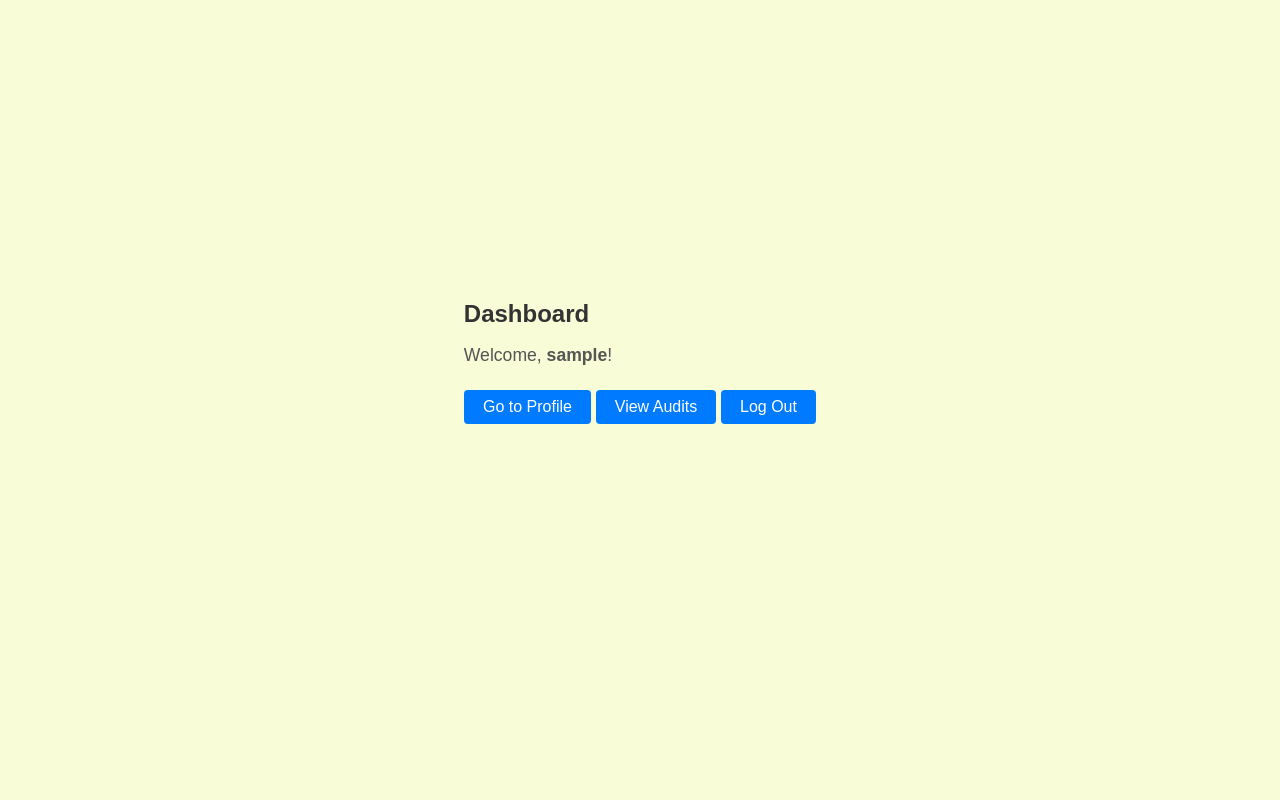
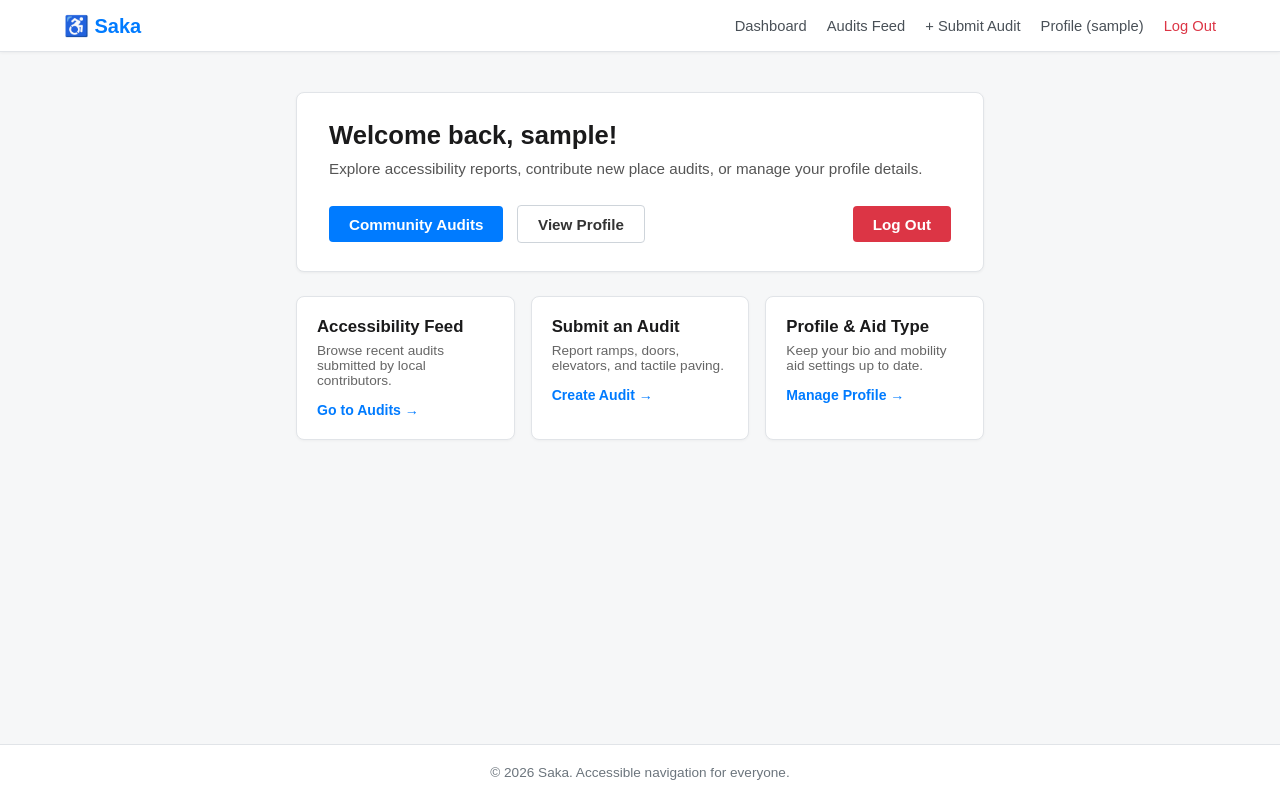
Before and after one commit to binggbongg/Saka, a Django app: page /home/ in a window 1280 px wide. Run offline with Django 5.2, Linux system fonts and the light colour scheme; the visitor is signed in with stand-in values (Sample User, id 1).

Commit message:
updated dashboard ui and navigation menu

```diff
--- a/static/css/base.css
+++ b/static/css/base.css
@@ -6,31 +6,44 @@
 
 body {
     font-family: Arial, sans-serif;
-    background-color: #f6f7f8;
+    background-color: #f6f7f8; /* Clean neutral background */
     color: #1a1a1b;
+    margin: 0;
+    padding: 0;
+    min-height: 100vh;
     display: flex;
     flex-direction: column;
-    min-height: 100vh;
 }
 
-/* Header / Navbar */
+/* 1. Header / Navbar full width */
 .site-navbar {
+    width: 100%;
+    background-color: #ffffff;
+    border-bottom: 1px solid #e1e4e8;
+    box-shadow: 0 1px 3px rgba(0, 0, 0, 0.05);
+    position: sticky;
+    top: 0;
+    z-index: 1000;
+}
+
+/* Inner container keeps links nicely spaced and prevents edge touching */
+.nav-container {
+    max-width: 1200px;
+    margin: 0 auto;
+    padding: 0.85rem 1.5rem;
     display: flex;
     justify-content: space-between;
     align-items: center;
-    background-color: #ffffff;
-    padding: 0.85rem 2rem;
-    box-shadow: 0 2px 4px rgba(0, 0, 0, 0.08);
-    position: sticky;
-    top: 0;
-    z-index: 100;
 }
 
 .nav-brand a {
-    font-size: 1.3rem;
+    font-size: 1.25rem;
     font-weight: bold;
     color: #007bff;
     text-decoration: none;
+    display: flex;
+    align-items: center;
+    gap: 0.35rem;
 }
 
 .nav-links {
@@ -42,7 +55,7 @@ body {
 .nav-item {
     text-decoration: none;
     color: #495057;
-    font-size: 0.95rem;
+    font-size: 0.92rem;
     font-weight: 500;
     transition: color 0.15s ease;
 }
@@ -59,18 +72,20 @@ body {
     color: #bd2130;
 }
 
-/* Main Content Wrapper */
+/* 2. Main content takes up available vertical space */
 .site-main {
-    flex: 1; /* Pushes footer to the bottom */
+    flex: 1 0 auto;
     width: 100%;
 }
 
-/* Footer */
+/* 3. Footer stretches full width at the bottom */
 .site-footer {
+    width: 100%;
     background-color: #ffffff;
     border-top: 1px solid #e1e4e8;
-    padding: 1.25rem 2rem;
+    padding: 1.25rem 1.5rem;
     text-align: center;
     font-size: 0.85rem;
     color: #6c757d;
+    margin-top: auto;
 }
--- a/static/css/home/dashboard.css
+++ b/static/css/home/dashboard.css
@@ -1,35 +1,130 @@
-body {
-    font-family: Arial, sans-serif;
-    background-color: #f8fcd7;
-    margin: 0;
-    padding: 2rem;
+/* Dashboard Main Container */
+.dashboard-container {
+    max-width: 720px;
+    margin: 2.5rem auto;
+    padding: 0 1rem;
     display: flex;
-    justify-content: center;
-    align-items: center;
-    min-height: 80vh;
+    flex-direction: column;
+    gap: 1.5rem;
 }
 
-.dashboard-header h2 {
-    margin-bottom: 1rem;
-    color: #333333;
+/* Header & Welcome Card */
+.dashboard-card {
+    background: #ffffff;
+    border: 1px solid #e1e4e8;
+    border-radius: 8px;
+    padding: 1.75rem 2rem;
+    box-shadow: 0 1px 3px rgba(0, 0, 0, 0.05);
 }
 
-.dashboard-header p {
-    font-size: 1.1rem;
+.dashboard-title {
+    font-size: 1.6rem;
+    font-weight: 700;
+    color: #1a1a1b;
+    margin-bottom: 0.5rem;
+}
+
+.dashboard-subtitle {
+    font-size: 0.95rem;
     color: #555555;
+    line-height: 1.5;
     margin-bottom: 1.5rem;
 }
 
-.dashboard-header a {
+/* Quick Action Navigation Buttons */
+.dashboard-actions {
+    display: flex;
+    gap: 0.85rem;
+    flex-wrap: wrap;
+    align-items: center;
+}
+
+.btn-dash-primary {
     display: inline-block;
+    background-color: #007bff;
+    color: #ffffff;
     text-decoration: none;
-    background-color: #007bff;
-    color: white;
-    padding: 0.5rem 1.2rem;
+    padding: 0.6rem 1.25rem;
     border-radius: 4px;
+    font-size: 0.95rem;
+    font-weight: 600;
     transition: background-color 0.2s ease;
 }
 
-.dashboard-header a:hover {
+.btn-dash-primary:hover {
     background-color: #0056b3;
 }
+
+.btn-dash-secondary {
+    display: inline-block;
+    background-color: #ffffff;
+    color: #333333;
+    border: 1px solid #ced4da;
+    text-decoration: none;
+    padding: 0.6rem 1.25rem;
+    border-radius: 4px;
+    font-size: 0.95rem;
+    font-weight: 600;
+    transition: background-color 0.15s ease, border-color 0.15s ease;
+}
+
+.btn-dash-secondary:hover {
+    background-color: #f8f9fa;
+    border-color: #b1b8be;
+}
+
+.btn-dash-logout {
+    display: inline-block;
+    background-color: #dc3545;
+    color: #ffffff;
+    text-decoration: none;
+    padding: 0.6rem 1.25rem;
+    border-radius: 4px;
+    font-size: 0.95rem;
+    font-weight: 600;
+    margin-left: auto;
+    transition: background-color 0.2s ease;
+}
+
+.btn-dash-logout:hover {
+    background-color: #bd2130;
+}
+
+/* Feature Shortcuts Grid */
+.dashboard-grid {
+    display: grid;
+    grid-template-columns: repeat(auto-fit, minmax(200px, 1fr));
+    gap: 1rem;
+}
+
+.shortcut-box {
+    background: #ffffff;
+    border: 1px solid #e1e4e8;
+    border-radius: 8px;
+    padding: 1.25rem;
+    box-shadow: 0 1px 3px rgba(0, 0, 0, 0.04);
+}
+
+.shortcut-box h3 {
+    font-size: 1.05rem;
+    font-weight: 600;
+    margin-bottom: 0.35rem;
+    color: #1a1a1b;
+}
+
+.shortcut-box p {
+    font-size: 0.85rem;
+    color: #666666;
+    margin-bottom: 0.85rem;
+}
+
+.shortcut-link {
+    font-size: 0.88rem;
+    color: #007bff;
+    text-decoration: none;
+    font-weight: 600;
+}
+
+.shortcut-link:hover {
+    text-decoration: underline;
+}
--- a/templates/base.html
+++ b/templates/base.html
@@ -6,16 +6,13 @@
     <meta name="viewport" content="width=device-width, initial-scale=1.0">
     <title>{% block title %}Saka - Accessibility Audit{% endblock %}</title>
 
-    <!-- Global shared styling -->
     <link rel="stylesheet" href="{% static 'css/base.css' %}">
-
-    <!-- Child templates can inject extra stylesheets here -->
     {% block extra_css %}{% endblock %}
 </head>
 <body>
 
-    <!-- Shared Navigation Header -->
     <header class="site-navbar">
+        <div class="nav-container">
             <div class="nav-brand">
                 <a href="{% url 'dashboard' %}">♿ Saka</a>
             </div>
@@ -32,19 +29,16 @@
                     <a href="{% url 'login' %}" class="nav-item">Log In</a>
                 {% endif %}
             </nav>
+        </div>
     </header>
 
-    <!-- Dynamic Content Area -->
     <main class="site-main">
-        {% block content %}
-        {% endblock %}
+        {% block content %}{% endblock %}
     </main>
 
-    <!-- Shared Footer -->
     <footer class="site-footer">
         <p>&copy; {% now "Y" %} Saka. Accessible navigation for everyone.</p>
     </footer>
 
-    {% block extra_js %}{% endblock %}
 </body>
 </html>
--- a/templates/home/dashboard.html
+++ b/templates/home/dashboard.html
@@ -1,25 +1,59 @@
+{% extends 'base.html' %}
 {% load static %}
-<!DOCTYPE html>
-<html lang="en">
-<head>
-    <meta charset="UTF-8">
-    <title>Dashboard</title>
-    <link rel="stylesheet" href="{% static 'css/home/dashboard.css' %}">
-</head>
-<body>
-    <div class="dashboard-header">
-        <h2>Dashboard</h2>
+
+{% block title %}Dashboard - Saka{% endblock %}
+
+{% block extra_css %}
+<link rel="stylesheet" href="{% static 'css/home/dashboard.css' %}">
+{% endblock %}
+
+{% block content %}
+<div class="dashboard-container">
+
+    <div class="dashboard-card">
         {% if user.is_authenticated %}
-            <p>Welcome, <strong>{{ user.username }}</strong>!</p>
+            <h1 class="dashboard-title">Welcome back, {{ user.username }}!</h1>
+            <p class="dashboard-subtitle">
+                Explore accessibility reports, contribute new place audits, or manage your profile details.
+            </p>
+
             <div class="dashboard-actions">
-                <a href="{% url 'profile' %}" class="btn-profile">Go to Profile</a>
-                <a href="{% url 'audit_list' %}" class="btn-audits">View Audits</a>
-                <a href="{% url 'logout' %}" class="btn-logout">Log Out</a>
+                <a href="{% url 'audit_list' %}" class="btn-dash-primary">Community Audits</a>
+                <a href="{% url 'profile' %}" class="btn-dash-secondary">View Profile</a>
+                <a href="{% url 'logout' %}" class="btn-dash-logout">Log Out</a>
             </div>
         {% else %}
-            <p>You are not logged in.</p>
-            <a href="{% url 'login' %}">Go to Login</a>
+            <h1 class="dashboard-title">Welcome to Saka</h1>
+            <p class="dashboard-subtitle">
+                You are currently browsing as a guest. Log in to submit audits and verify physical accessibility features.
+            </p>
+            <div class="dashboard-actions">
+                <a href="{% url 'login' %}" class="btn-dash-primary">Log In</a>
+                <a href="{% url 'audit_list' %}" class="btn-dash-secondary">View Public Audits</a>
+            </div>
         {% endif %}
     </div>
-</body>
-</html>
+
+    <!-- Quick Shortcuts Grid -->
+    <div class="dashboard-grid">
+        <div class="shortcut-box">
+            <h3>Accessibility Feed</h3>
+            <p>Browse recent audits submitted by local contributors.</p>
+            <a href="{% url 'audit_list' %}" class="shortcut-link">Go to Audits &rarr;</a>
+        </div>
+
+        <div class="shortcut-box">
+            <h3>Submit an Audit</h3>
+            <p>Report ramps, doors, elevators, and tactile paving.</p>
+            <a href="{% url 'create_audit' %}" class="shortcut-link">Create Audit &rarr;</a>
+        </div>
+
+        <div class="shortcut-box">
+            <h3>Profile & Aid Type</h3>
+            <p>Keep your bio and mobility aid settings up to date.</p>
+            <a href="{% url 'profile' %}" class="shortcut-link">Manage Profile &rarr;</a>
+        </div>
+    </div>
+
+</div>
+{% endblock %}
```
Lines whose indentation alone changed are shown as unchanged.
